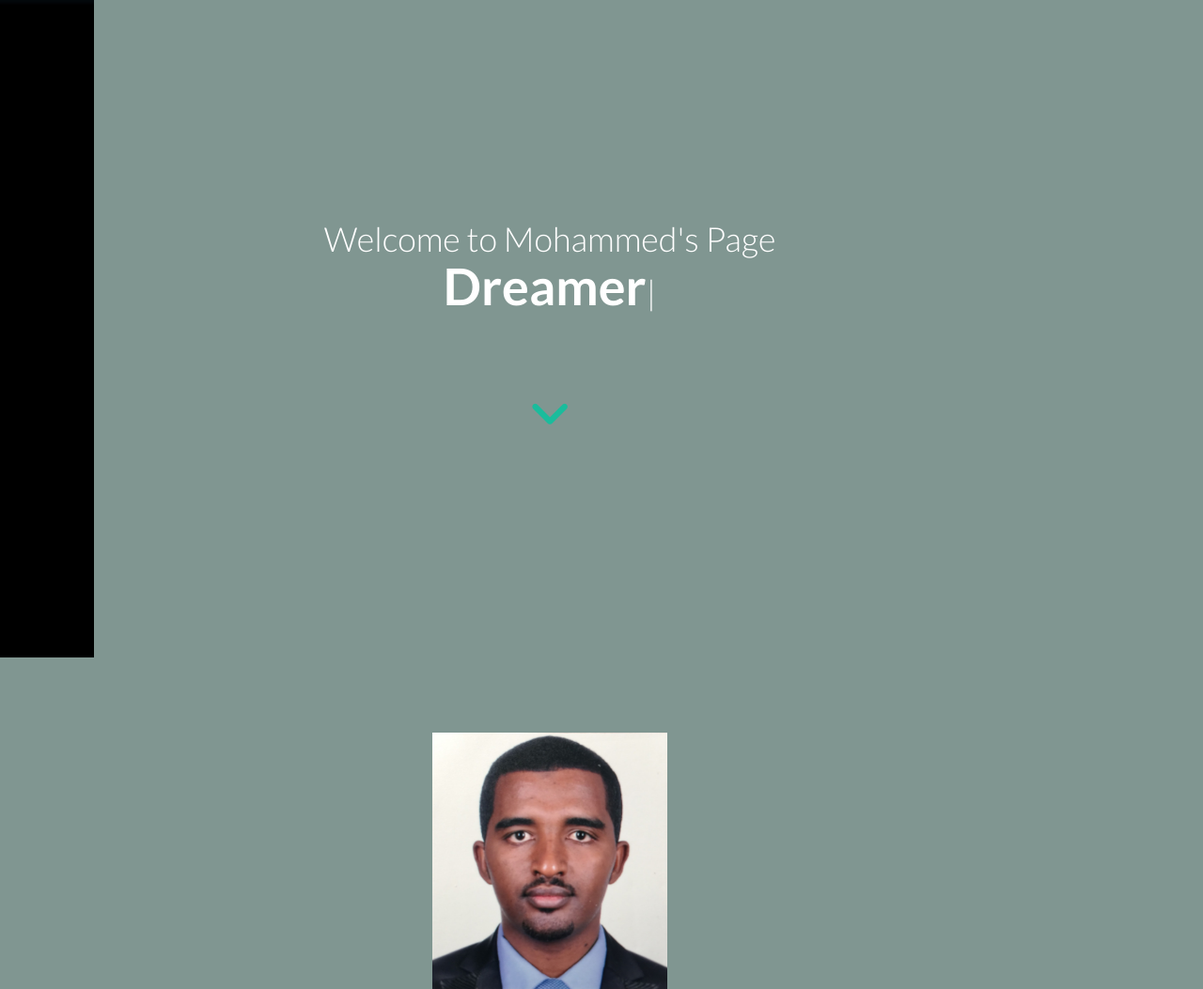
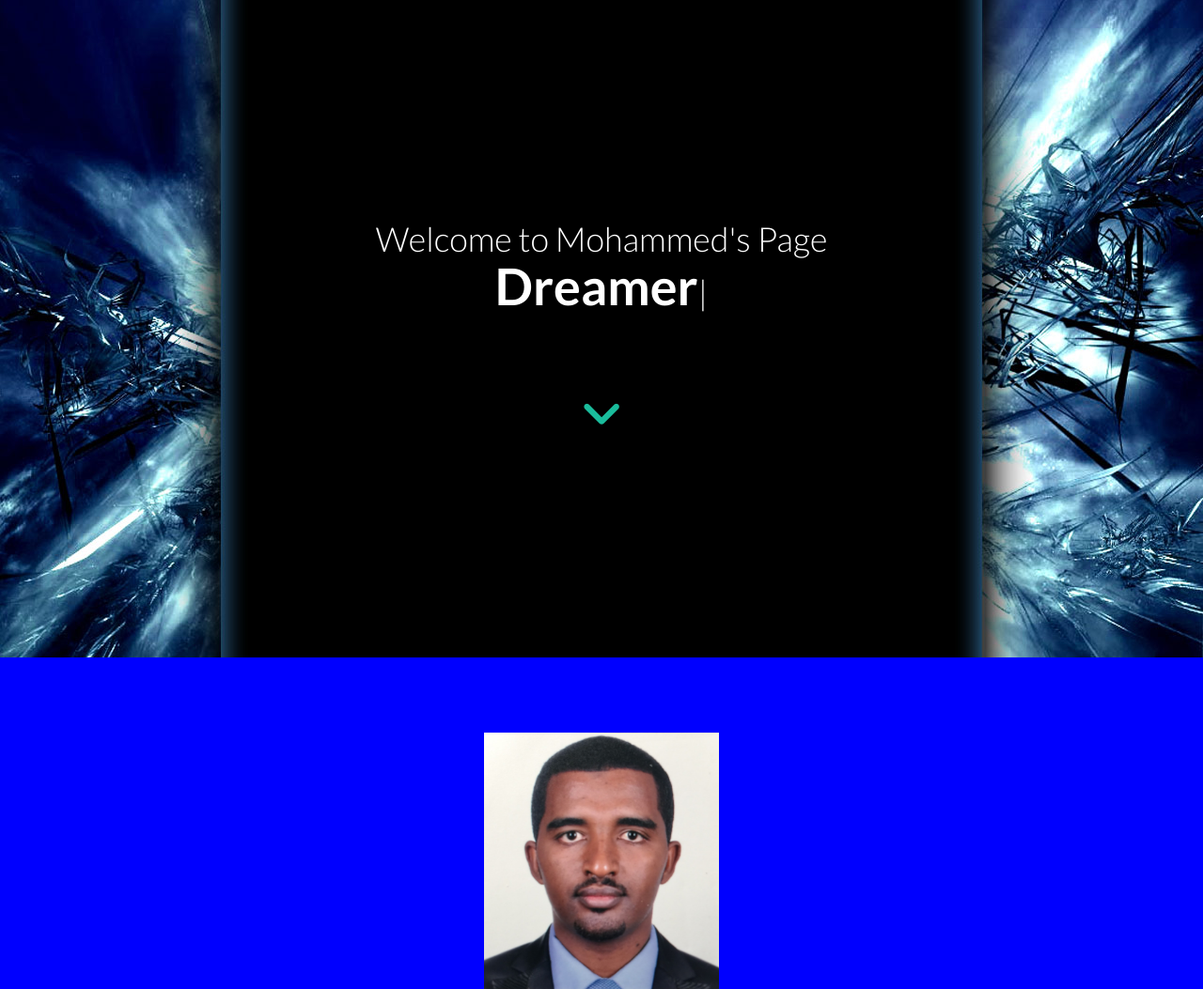
Before and after one commit to mrkem598/res, a PHP site: page / in a window 1280 px wide. Shown: the top 1053 px of the page at 94% size. Run offline with PHP 8.4, Linux system fonts and the light colour scheme; some libraries are stand-ins or nearby versions; some web fonts are replaced.

Commit message:
Update style.css

```diff
--- a/assets/css/style.css
+++ b/assets/css/style.css
@@ -10,8 +10,8 @@
     font-family: 'Lato', sans-serif;
 }
 body {
-    width: 100px;
-    height: 100px;
+    width: auto;
+    height: auto;
     background-color: blue;
     -webkit-animation-name: background;
     -webkit-animation-duration: 4s;
@@ -26,11 +26,11 @@
 }
 
 
-body { background-color: #809691;
+/* body { background-color: #809691;
 
 	margin: 0;
 	color: #fff;
-}
+} */
 
 h1, h2, h3, h4, h5, h6 {
     font-family: 'Lato', sans-serif;
```
